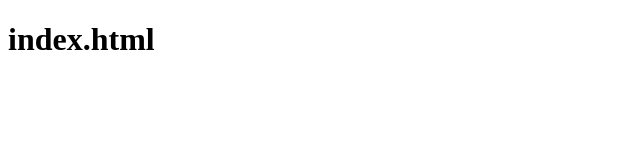
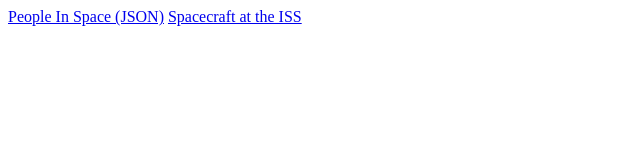
Before and after one commit to corquaid/international-space-station-APIs, a plain HTML site: page index.html in a window 1280 px wide. Shown: the whole page, without its empty margins (0-640 px from the left). Drawn offline with Linux system fonts and the light colour scheme.

Commit message:
Final commit for this revision

```diff
--- a/JSON/people-in-space.json
+++ b/JSON/people-in-space.json
@@ -1,4 +1,5 @@
 {
+  "number": 7,
   "iss_expedition": 64,
   "expedition_patch": "https://upload.wikimedia.org/wikipedia/commons/thumb/c/cd/ISS_Expedition_64_Patch.png/1024px-ISS_Expedition_64_Patch.png",
   "people": [
--- a/index.html
+++ b/index.html
@@ -6,6 +6,7 @@
   <title>International Space Station APIs</title>
 </head>
 <body>
-  <h1>index.html</h1>
+  <a href="https://corquaid.github.io/international-space-station-APIs/JSON/people-in-space.json">People In Space (JSON)</a>
+  <a href="https://corquaid.github.io/international-space-station-APIs/JSON/iss-docked-spacecraft.json">Spacecraft at the ISS</a>
 </body>
 </html>
```
